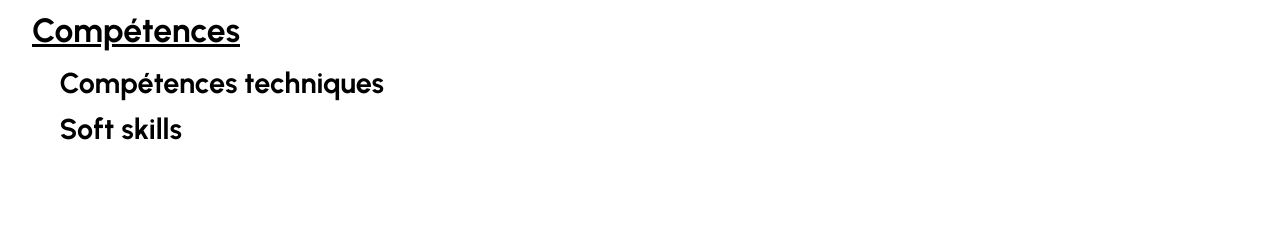
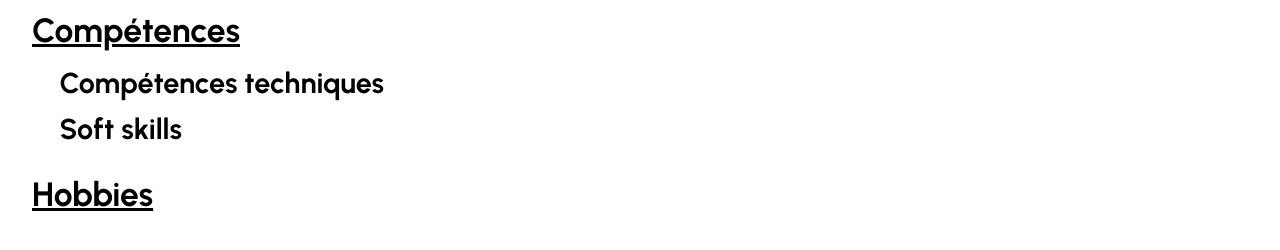
Before and after one commit to Ange230700/resume, a website: page resume.html in a window 1280 px wide. Shown: the part 760-1010 px from the top of the page. Before the commit the page ends 950 px from the top, so only its background shows below. Drawn offline with Linux system fonts and the light colour scheme.

Commit message:
resume loading... part 3

```diff
--- a/resume.html
+++ b/resume.html
@@ -106,7 +106,7 @@
       <section class="description">
         <h3>Description</h3>
         <p class="description-text">
-          &nbsp;&nbsp;&nbsp;&nbsp;Je dispose de solides bases dans les
+          Je dispose de solides bases dans les
           technologies frontend et backend. J'ai contribué à la réalisation de
           projets web en employant des pratiques modernes pour de meilleures
           performance et une bonne expérience utilisateur. Mon objectif est de
@@ -131,6 +131,9 @@
         <h4>&nbsp;&nbsp;&nbsp;&nbsp;Compétences techniques</h4>
         <h4>&nbsp;&nbsp;&nbsp;&nbsp;Soft skills</h4>
       </section>
+      <section class="hobbies">
+        <h3>Hobbies</h3>
+      </section>
     </main>
   </body>
 </html>
```
Also changed, not shown: resumeVisuals.png, 1 other file.
